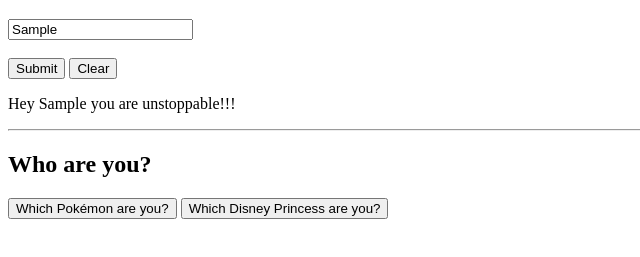
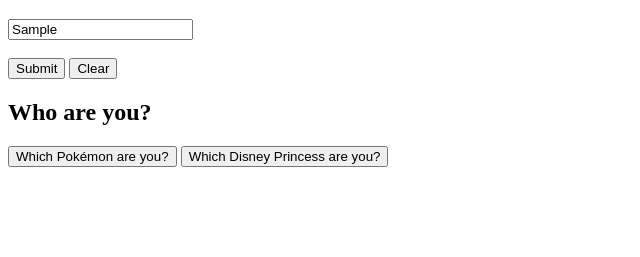
Before and after one commit to CareerdayMrsKim/careerdaymrskim.github.io, a plain HTML site: page index.html in a window 1280 px wide. Both pictures are taken after typing "Sample" into the empty fields and a click on the button "Submit". Shown: the part 61-318 px from the top of the page, without its empty margins (0-640 px from the left). Drawn offline with Linux system fonts and the light colour scheme.

Commit message:
Update index.html

```diff
--- a/index.html
+++ b/index.html
@@ -3,7 +3,7 @@
 <head>
   <meta charset="UTF-8">
   <meta name="viewport" content="width=device-width, initial-scale=1.0">
-  <title>Career Day test</title>
+  <title>Career Day</title>
 </head>
 <body>
 
@@ -16,16 +16,14 @@
   <button onclick="handleSubmit()">Submit</button>
   <button onclick="handleClear()">Clear</button>
 
-  <p id="output"></p>
-
-  <hr>
-
-  <h2>Who are you?</h2>
-
-  <button onclick="pickRandom('pokemon')">Which Pokémon are you?</button>
-  <button onclick="pickRandom('princess')">Which Disney Princess are you?</button>
+  <div id="choiceSection" style="display:none; margin-top: 1rem;">
+    <h2>Who are you?</h2>
+    <button onclick="pickRandom('pokemon')">Which Pokémon are you?</button>
+    <button onclick="pickRandom('princess')">Which Disney Princess are you?</button>
+  </div>
 
   <div id="characterResult" style="margin-top: 1rem;">
+    <p id="output"></p>
     <p id="characterName"></p>
     <img id="characterImage" src="" alt="" style="display:none; width: 200px; border-radius: 8px;">
   </div>
@@ -37,44 +35,52 @@
     ];
 
     const pokemon = [
-      { name: "Pikachu",    image: "https://img.pokemondb.net/artwork/large/pikachu.jpg" },
-      { name: "Eevee",      image: "https://img.pokemondb.net/artwork/large/eevee.jpg" },
-      { name: "Jigglypuff", image: "https://img.pokemondb.net/artwork/large/jigglypuff.jpg" },
-      { name: "Bulbasaur",  image: "https://img.pokemondb.net/artwork/large/bulbasaur.jpg" },
-      { name: "Charmander", image: "https://img.pokemondb.net/artwork/large/charmander.jpg" },
-      { name: "Squirtle",   image: "https://img.pokemondb.net/artwork/large/squirtle.jpg" },
-      { name: "Mewtwo",     image: "https://img.pokemondb.net/artwork/large/mewtwo.jpg" },
-      { name: "Snorlax",    image: "https://img.pokemondb.net/artwork/large/snorlax.jpg" },
+      { name: "Pikachu",    image: "images/pokemon/pikachu.png" },
+      { name: "Eevee",      image: "images/pokemon/eevee.png" },
+      { name: "Jigglypuff", image: "images/pokemon/jigglypuff.png" },
+      { name: "Bulbasaur",  image: "images/pokemon/bulbasaur.png" },
+      { name: "Charmander", image: "images/pokemon/charmander.png" },
+      { name: "Squirtle",   image: "images/pokemon/squirtle.png" },
+      { name: "Mewtwo",     image: "images/pokemon/mewtwo.png" },
+      { name: "Snorlax",    image: "images/pokemon/snorlax.png" },
     ];
 
     const princesses = [
-      { name: "Moana",      image: "https://upload.wikimedia.org/wikipedia/en/5/5d/Moana_%28Disney_character%29.png" },
-      { name: "Mulan",      image: "https://upload.wikimedia.org/wikipedia/en/0/00/Mulan_%28Disney_character%29.png" },
-      { name: "Tiana",      image: "https://upload.wikimedia.org/wikipedia/en/4/4f/Tiana-Disney.png" },
-      { name: "Rapunzel",   image: "https://upload.wikimedia.org/wikipedia/en/a/a7/Rapunzel_disney_tangled.png" },
-      { name: "Merida",     image: "https://upload.wikimedia.org/wikipedia/en/8/8f/Merida_%28Brave%29.png" },
-      { name: "Cinderella", image: "https://upload.wikimedia.org/wikipedia/en/3/35/Cinderella-2015-film.png" },
+      { name: "Moana",      image: "images/princesses/moana.png" },
+      { name: "Mulan",      image: "images/princesses/mulan.png" },
+      { name: "Tiana",      image: "images/princesses/tiana.png" },
+      { name: "Rapunzel",   image: "images/princesses/rapunzel.png" },
+      { name: "Merida",     image: "images/princesses/merida.png" },
+      { name: "Cinderella", image: "images/princesses/cinderella.png" },
     ];
 
     function handleSubmit() {
       const name = document.getElementById('studentName').value.trim();
-      const out = document.getElementById('output');
       if (!name) {
-        out.textContent = 'Please enter your name first!';
+        alert('Please enter your name first!');
         return;
       }
-      const word = descriptions[Math.floor(Math.random() * descriptions.length)];
-      out.textContent = `Hey ${name} you are ${word}!!!`;
+      document.getElementById('choiceSection').style.display = 'block';
+      document.getElementById('characterName').textContent = '';
+      document.getElementById('characterImage').style.display = 'none';
+      document.getElementById('output').textContent = '';
     }
 
     function handleClear() {
       document.getElementById('studentName').value = '';
       document.getElementById('output').textContent = '';
+      document.getElementById('choiceSection').style.display = 'none';
+      document.getElementById('characterName').textContent = '';
+      document.getElementById('characterImage').style.display = 'none';
     }
 
     function pickRandom(type) {
+      const name = document.getElementById('studentName').value.trim();
       const list = type === 'pokemon' ? pokemon : princesses;
       const pick = list[Math.floor(Math.random() * list.length)];
+      const word = descriptions[Math.floor(Math.random() * descriptions.length)];
+
+      document.getElementById('output').textContent = `Hey ${name} you are ${word}!!!`;
       document.getElementById('characterName').textContent = `You are ${pick.name}!`;
       const img = document.getElementById('characterImage');
       img.src = pick.image;
```
